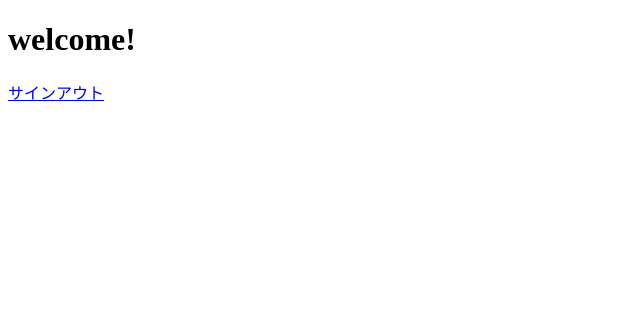
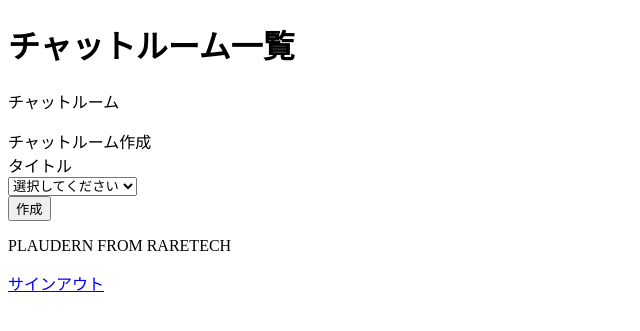
Before and after one commit to summer2024H/summer2024H-, a Flask app: page / in a window 1280 px wide. Shown: the top 331 px of the page, without its empty margins (0-640 px from the left). Run offline with Flask 3, Linux system fonts and the light colour scheme; the visitor is signed in with stand-in values (Sample User, id 1); data comes from the database, SQL or seed files in the repository; data that the repository does not hold is empty.

Commit message:
[新規作成する映画ルームの情報をデータベースに登録する処理を追加]

```diff
--- a/hackathon-begginers-sample/ChatApp/app.py
+++ b/hackathon-begginers-sample/ChatApp/app.py
@@ -78,15 +78,30 @@ def logout():
     session.clear()
     return redirect('/login')
 
-
-# チャンネル一覧ページの表示
+# 映画ルーム一覧ページの表示
 @app.route('/')
 def index():
     id = session.get("id")
     if id is None:
         return redirect('/login')
     else:
-        return render_template('/index.html')
+        movie_records = dbConnect.getMovieRecords()
+        return render_template('/index.html', movies=movie_records)
+
+# 映画ルームの作成
+@app.route('/', methods=['POST'])
+def addMovieroom():
+    user_id = session.get("id")
+    if user_id is None:
+        return redirect('/login')
+    movie_id = request.form.get('movieId')
+    movieroom_record = dbConnect.getMovieRoomRecord(movie_id)
+    if movieroom_record["movie_id"] is None:
+        dbConnect.addMovieRoom(user_id,movie_id)
+        return redirect('/')
+    else:
+        flash('すでに同じ名前の映画ルームが存在しています')
+        return redirect('/')
 
 if __name__ == '__main__':
     app.run(host="0.0.0.0", debug=True)
--- a/hackathon-begginers-sample/ChatApp/models.py
+++ b/hackathon-begginers-sample/ChatApp/models.py
@@ -9,7 +9,7 @@ class dbConnect:
             cur.execute(sql, (id, name, email, password))
             conn.commit()
         except Exception as e:
-            print(e + 'が発生しています')
+            print(e)
         finally:
             cur.close()
 
@@ -23,6 +23,47 @@ class dbConnect:
             user = cur.fetchone()
             return user
         except Exception as e:
-            print(e + 'が発生しています')
+            print(e)
         finally:
             cur.close()
+
+    def getMovieRecords():
+        try:
+            # データベースに接続
+            conn = DB.getConnection()
+            cur = conn.cursor()
+            # データを取得
+            sql = "SELECT * FROM movies;"
+            cur.execute(sql)
+            movie_records = cur.fetchall()
+            return movie_records
+        except Exception as e:
+            print(e)
+        finally:
+            # 接続を閉じる
+            cur.close()
+
+    def getMovieRoomRecord(movie_id):
+        try:
+            conn = DB.getConnection()
+            cur = conn.cursor()
+            sql = "SELECT m.id,m.movie_title,mr.movie_id FROM movies AS m LEFT JOIN movierooms AS mr ON m.id = mr.movie_id WHERE m.id='%s';"
+            cur.execute(sql,int((movie_id)))
+            movieroom_record = cur.fetchone()
+            return movieroom_record
+        except Exception as e:
+            print(e)
+        finally:
+            cur.close()
+
+    def addMovieRoom(user_id,movie_id):
+        try:
+            conn = DB.getConnection()
+            cur = conn.cursor()
+            sql = "INSERT INTO movierooms (user_id, movie_id) VALUES (%s, %s);"
+            cur.execute(sql, (user_id, int(movie_id)))
+            conn.commit()
+        except Exception as e:
+            print(e)
+        finally:
+            cur.close()
--- a/hackathon-begginers-sample/ChatApp/templates/index.html
+++ b/hackathon-begginers-sample/ChatApp/templates/index.html
@@ -1,6 +1,62 @@
 {% extends 'base.html' %} {% block title %}
 <title>home</title>
 {% endblock %} {% block body %}
-<h1>welcome!</h1>
-<a href="{{ url_for('logout') }}">サインアウト</a>
+<div class="main-container">
+  <div class="channel-title">
+    <h1>チャットルーム一覧</h1>
+    <p>チャットルーム</p>
+  </div>
+  <div class="add-channel">
+    <div class="add-channel-header">
+      <label>チャットルーム作成</label>
+    </div>
+    <form
+      name="addChannelForm"
+      class="add-channel-body"
+      action="/"
+      method="POST"
+    >
+      <div class="add-channel">
+        <label for="channel-form-select">タイトル</label>
+        <div>
+          <select class="channel-form-select" name="movieId">
+            <option value="" selected hidden>選択してください</option>
+            {% for movie in movies %}
+            <option value="{{ movie.id }}">{{ movie.movie_title }}</option>
+            {% endfor %}
+          </select>
+        </div>
+      </div>
+      <!--       <div class="add-channel">
+        <label for="release-year-form-select">公開年</label>
+        <div>
+          <select class="release-year-form-select" name="releaseYear">
+            <option value="" selected hidden>選択してください</option>
+            {% for movie in movies %}
+            <option value="{{ movie.releasedyear }}">
+              {{ movie.releasedyear }}
+            </option>
+            {% endfor %}
+          </select>
+        </div>
+      </div>
+      <div class="add-channel">
+        <label for="category-form-select">ジャンル</label>
+        <div>
+          <select class="category-form-select" name="category">
+            <option value="" selected hidden>選択してください</option>
+            {% for movie in movies %}
+            <option value="{{ movie.category }}">{{ movie.category }}</option>
+            {% endfor %}
+          </select>
+        </div>
+      </div> -->
+      <button id="add-channel-confirmation-button">作成</button>
+    </form>
+  </div>
+  <div id="footer">
+    <p id="footer-text">PLAUDERN FROM RARETECH</p>
+  </div>
+  <a href="{{ url_for('logout') }}">サインアウト</a>
+</div>
 {% endblock %}
```
